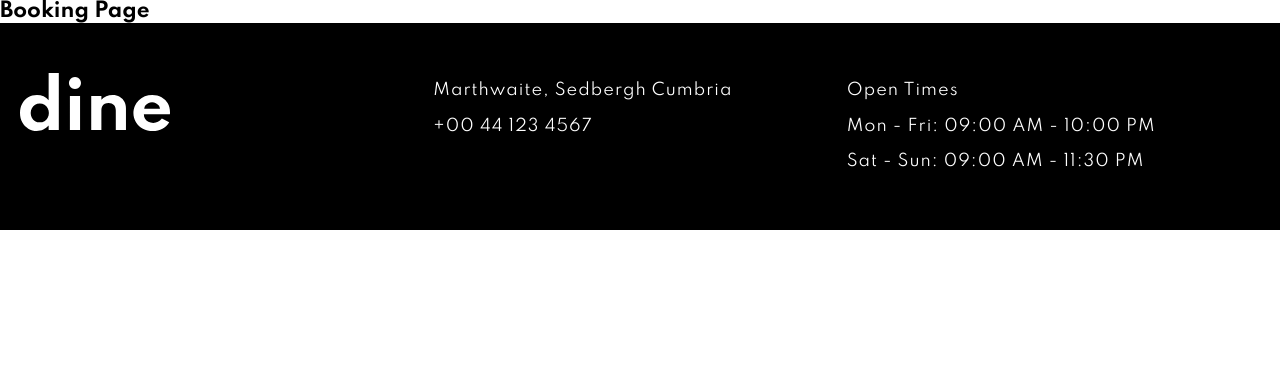
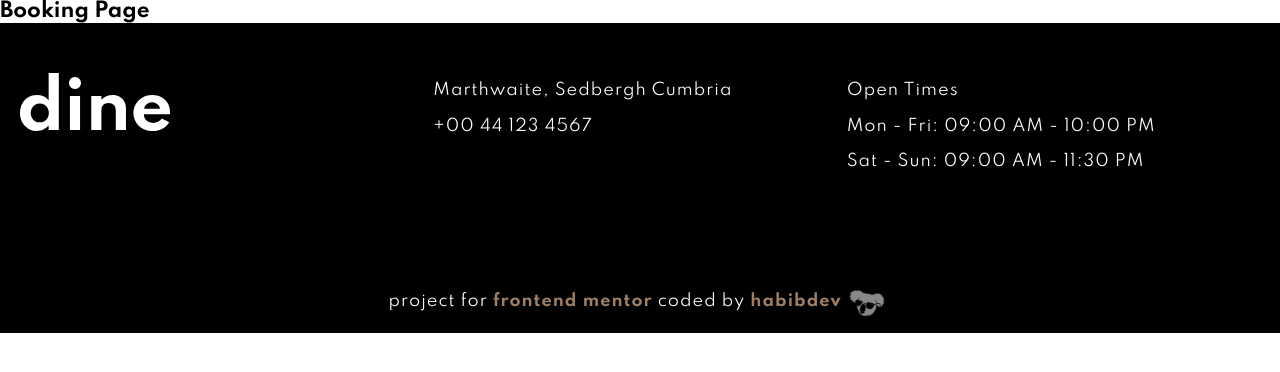
Before and after one commit to habibdev96/FEM-dine-restaurant-website, a React (Create React App) app: page /Booking in a window 1280 px wide. Shown: the top 372 px of the page. Built offline with nearby package versions, Linux system fonts and the light colour scheme.

Commit message:
created tag

```diff
--- a/src/App.js
+++ b/src/App.js
@@ -3,6 +3,7 @@
 import Home from "./pages/Home";
 import Booking from "./pages/Booking";
 import Footer from "./components/Shared/Footer";
+import Tag from "./components/Shared/Tag";
 
 const App = () => {
   return (
@@ -15,6 +16,7 @@
         </Switch>
       </Router>
       <Footer />
+      <Tag />
     </>
   );
 };
--- /dev/null
+++ b/src/components/Shared/Tag.js
@@ -0,0 +1,61 @@
+import styled from "styled-components";
+import { flexCenter, textStyles, headingStyles } from "../../abstracts/Mixins";
+import logo from "../../assets/logo/habibdevgif.gif";
+
+const Container = styled.div`
+  ${flexCenter};
+  flex-wrap: wrap;
+  padding: 5rem 2rem 1rem 2rem;
+  background-color: var(--black);
+
+  .heading {
+    ${textStyles};
+    font-size: var(--xxs);
+    color: var(--white);
+    text-align: center;
+  }
+
+  .link {
+    ${headingStyles};
+    color: var(--beaver);
+
+    &:hover,
+    &:focus {
+      text-decoration: underline;
+    }
+  }
+
+  .logo {
+    width: 5rem;
+  }
+`;
+
+const Tag = () => {
+  return (
+    <Container>
+      <h3 className="heading">
+        project for{" "}
+        <a
+          href="https://www.frontendmentor.io/challenges/dine-restaurant-website-yAt7Vvxt7"
+          target="_blank"
+          rel="noreferrer"
+          className="link"
+        >
+          frontend mentor
+        </a>{" "}
+        coded by{" "}
+        <a
+          href="https://github.com/habibdev96"
+          target="_blank"
+          rel="noreferrer"
+          className="link"
+        >
+          habibdev{" "}
+        </a>
+      </h3>
+      <img src={logo} alt="logo" className="logo" />
+    </Container>
+  );
+};
+
+export default Tag;
```
Also changed, not shown: src/assets/logo/habibdevgif.gif (added).
